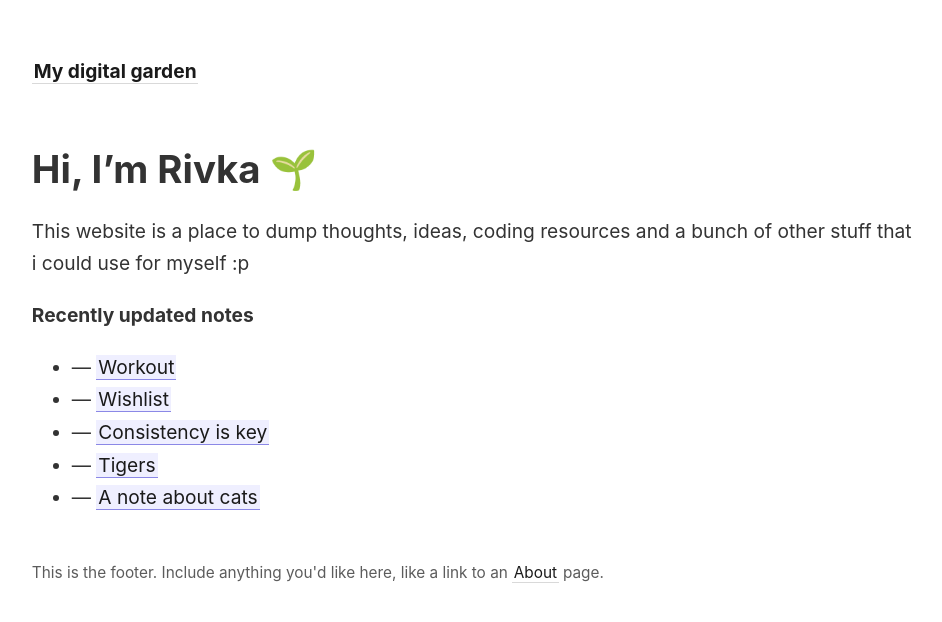
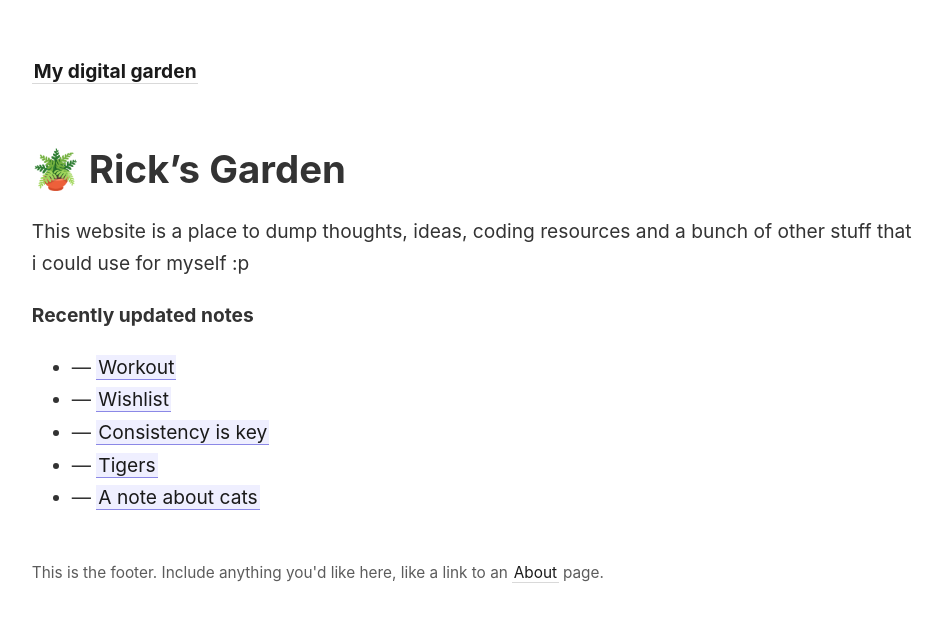
Before and after one commit to rivkxx/digital-garden, a Jekyll site: the page built from _pages/index.md, in a window 1280 px wide. Shown: the top 622 px of the page, without its empty margins (45-987 px from the left). Built offline with Jekyll 4.4.1, drawn with Linux system fonts in a browser that asks for light colours.

Commit message:
Update index.md

```diff
--- a/_pages/index.md
+++ b/_pages/index.md
@@ -5,7 +5,7 @@ id: home
 permalink: /
 ---
 
-# Hi, I'm Rivka 🌱
+# 🪴 Rick's Garden
 
 <p> This website is a place to dump thoughts, ideas, coding resources and a bunch of other stuff that i could use for myself :p </p>
 
```
